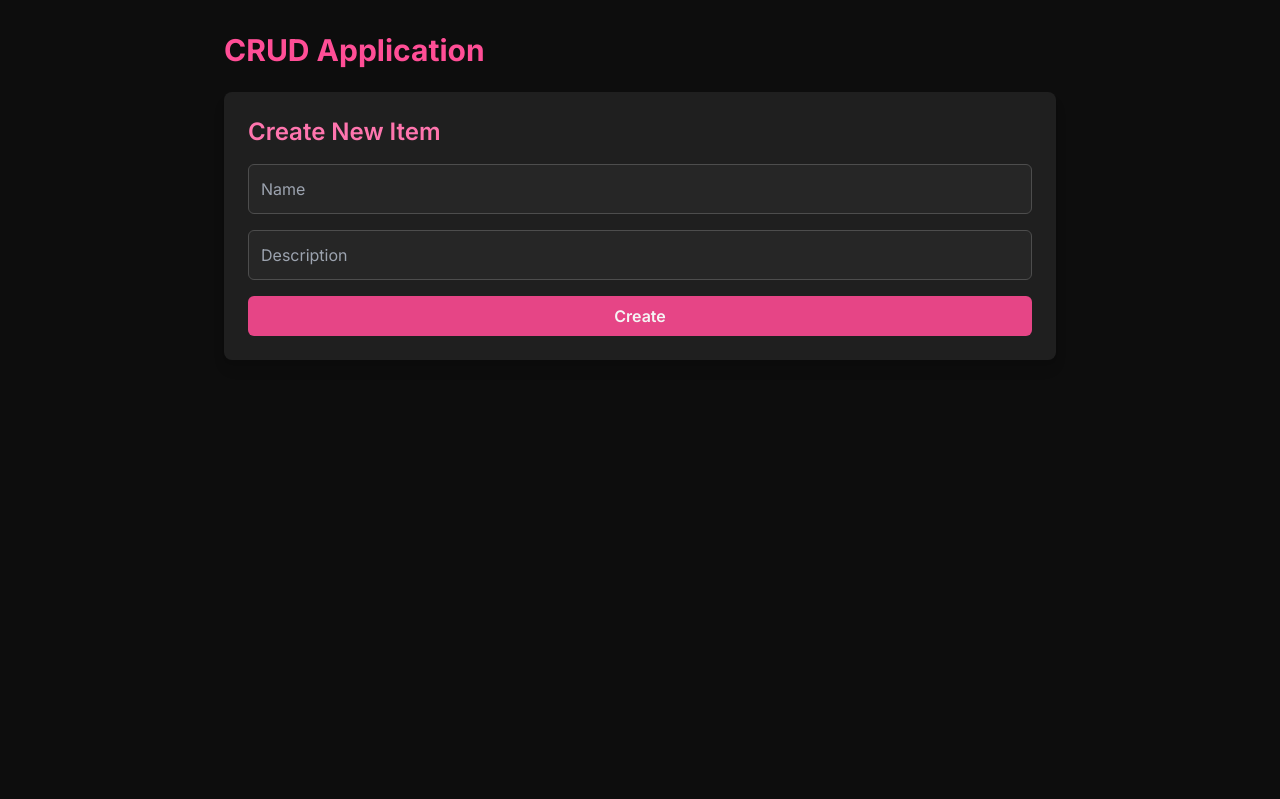
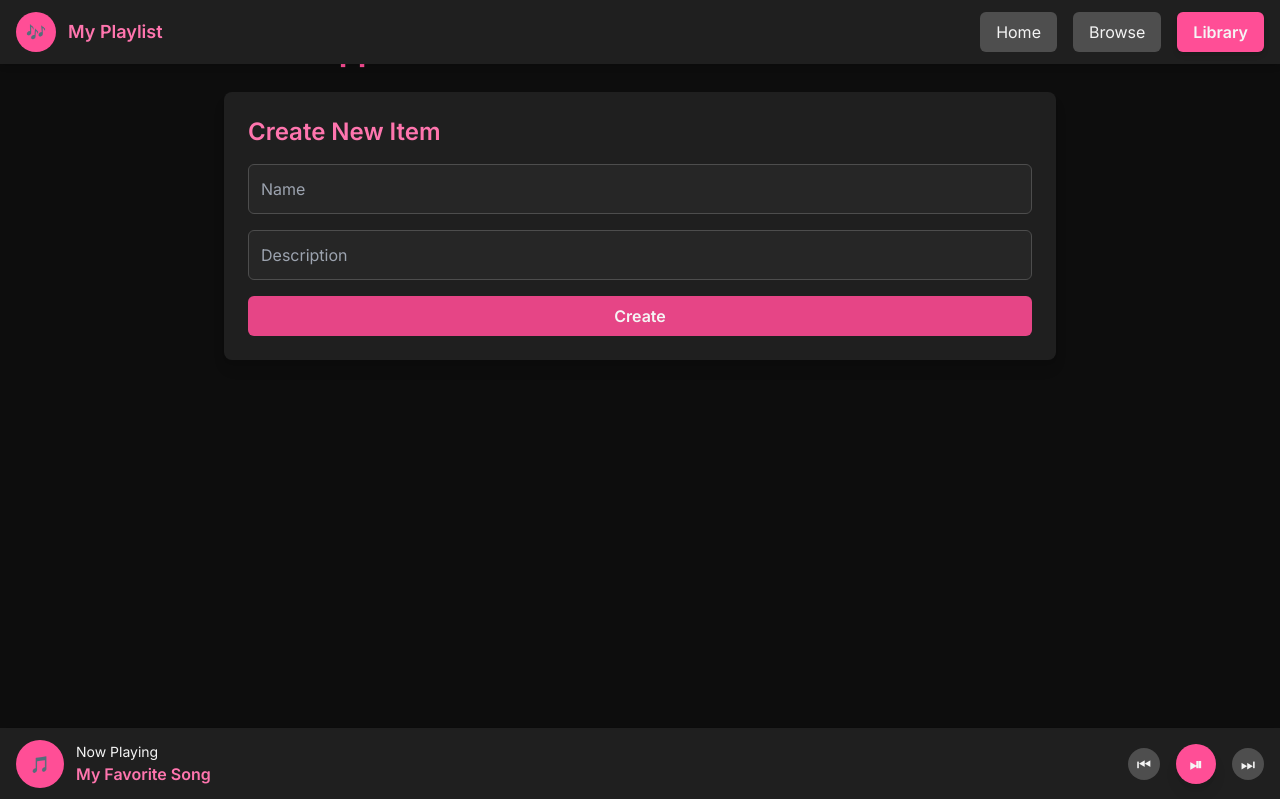
Before and after one commit to yeoniii20/Playlist, a Next.js app: page / in a window 1280 px wide. Shown: the top 799 px of the page. Built offline with nearby package versions, Linux system fonts and the light colour scheme.

Commit message:
feat: add layout

```diff
--- a/src/app/page.tsx
+++ b/src/app/page.tsx
@@ -11,10 +11,13 @@ import ArtistPage from "./pages/artistPage";
 import EventsPage from "./pages/eventsPage";
 import CreateItemForm from "./components/form/createItemForm";
 import ApiTestPage from "./pages/apiTestPage";
+import NowPlaying from "./components/layout/nowPlaying";
+import Header from "./components/layout/header";
 
 const Page = () => {
   return (
     <div className="px-48 bg-black-8">
+      <Header />
       <ApiTestPage />
       <CreateItemForm />
       <MainPage />
@@ -25,6 +28,7 @@ const Page = () => {
       <MusicDetailPage />
       <ArtistPage />
       <EventsPage />
+      <NowPlaying />
     </div>
   );
 };
```
